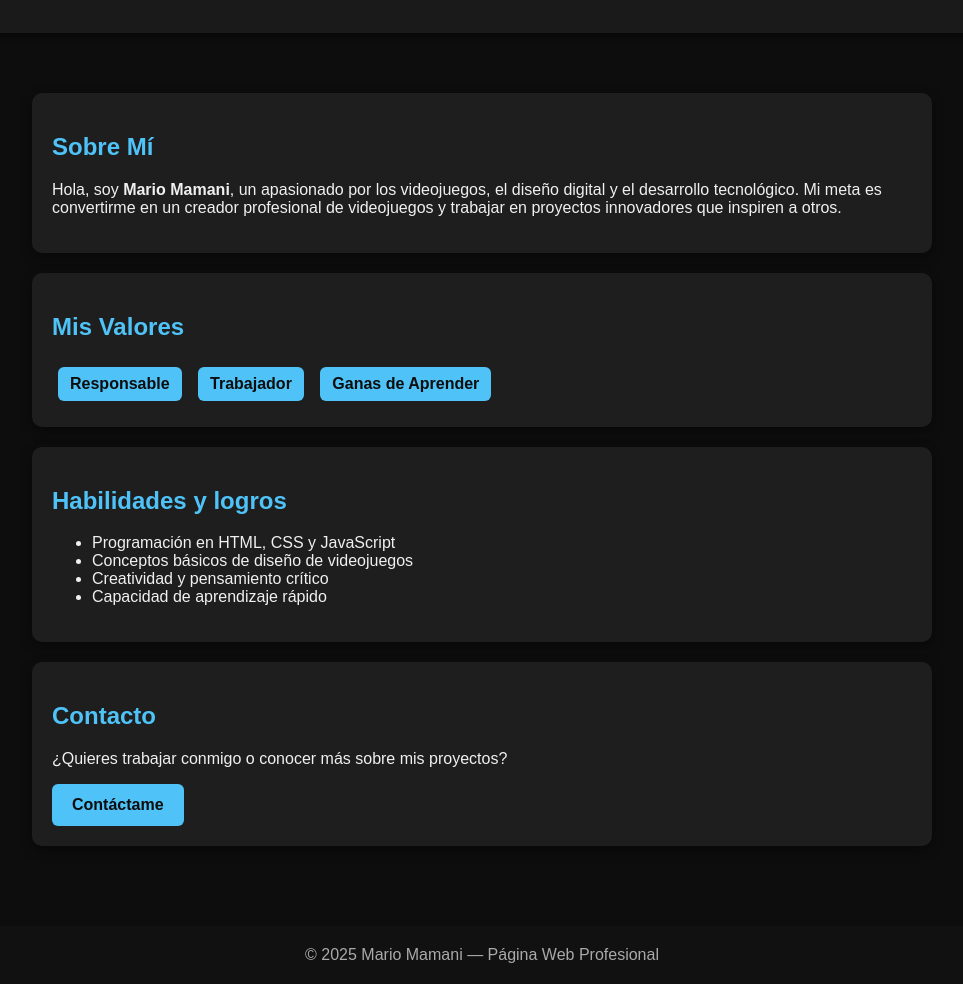
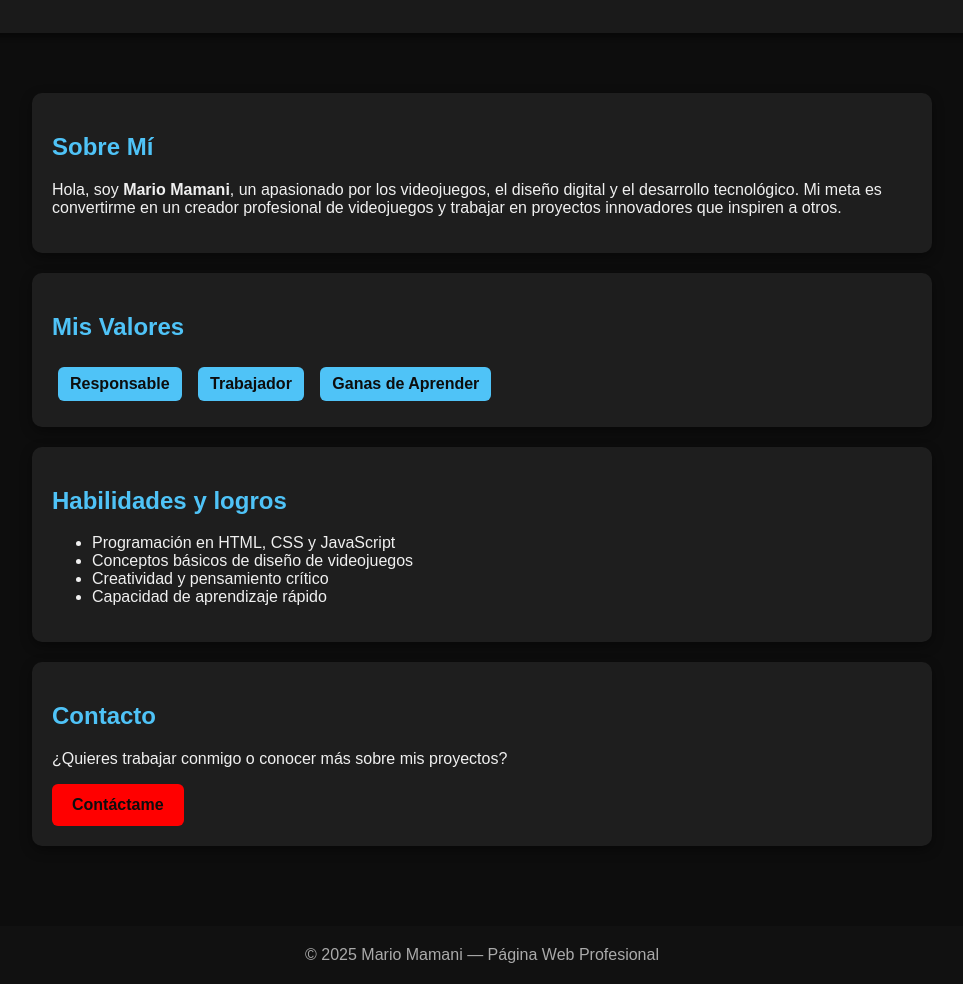
Before and after one commit to mario-mamani/home, a plain HTML site: page index.html in a window 1280 px wide. Shown: the part 102-1086 px from the top of the page, without its empty margins (158-1121 px from the left). Drawn offline with Linux system fonts and the light colour scheme.

Commit message:
Add files via upload

```diff
--- a/index.html
+++ b/index.html
@@ -61,7 +61,7 @@
         .btn-contacto {
             display: inline-block;
             padding: 12px 20px;
-            background: #4fc3f7;
+            background: red;
             color: #0d0d0d;
             font-weight: bold;
             text-decoration: none;
```
